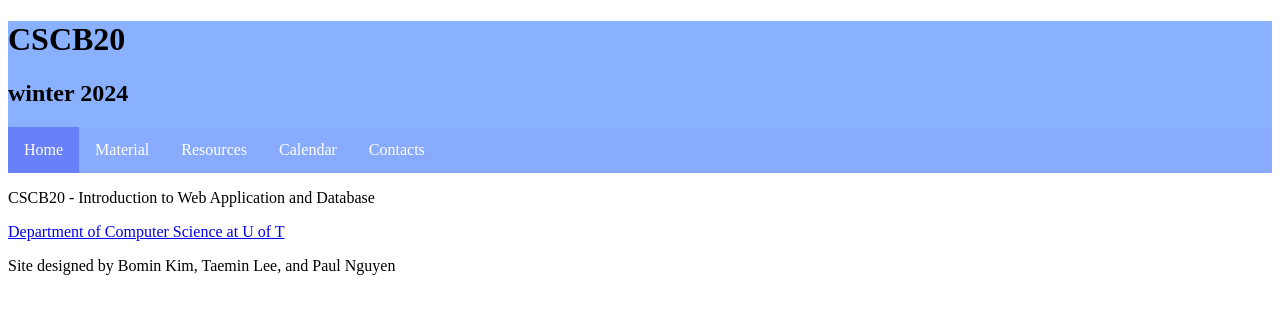
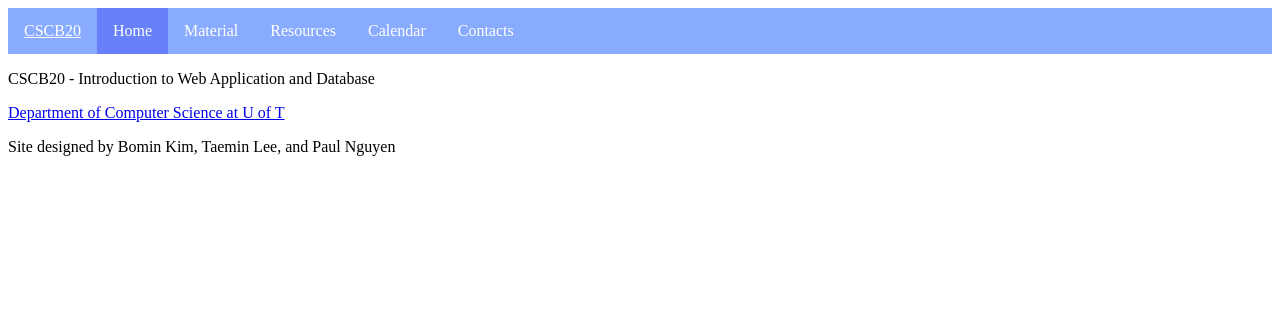
Before and after one commit to taeminlee0601/CSCB20-A3, a Flask app: template templates/index.html in a window 1280 px wide. Shown: the top 314 px of the page. Run offline with Flask 3, Linux system fonts and the light colour scheme; the template is opened without the code that fills it, so the values that code supplies are empty.

Commit message:
Test Commit

```diff
--- a/static/index.css
+++ b/static/index.css
@@ -30,6 +30,13 @@ li .active-tab {
     text-decoration: none;
 }
 
+li .navbar-title {
+    display: block;
+    color: white;
+    text-align: left;
+    padding: 14px 16px;
+
+}
 
 /* Change the link color to #111 (black) on hover */
 li .tab:hover {
--- a/templates/index.html
+++ b/templates/index.html
@@ -8,9 +8,9 @@
   </head>
   <body>
     <header>
-      <h1>CSCB20</h1>
-      <h2>winter 2024</h2>
       <ul class="navbar">
+        <!--Hello World-->
+        <li><a class="navbar-title" href="home.html">CSCB20</a></li>
         <li><a class="active-tab" href="home.html">Home</a></li>
         <li><a class="tab" href="material.html">Material</a></li>
         <li><a class="tab" href="resources.html">Resources</a></li>
```
